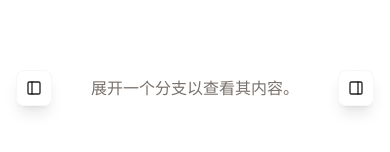
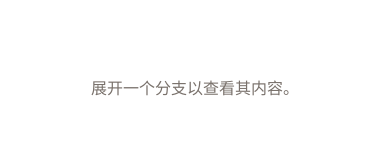
Before and after one commit to faithleysath/math-note, a React (Vite) app: page / in a window 390 px wide. Shown: the part 334-486 px from the top of the page. Built offline with nearby package versions, Linux system fonts and the light colour scheme.

Commit message:
优化了悬浮按钮显示逻辑

```diff
--- a/src/App.tsx
+++ b/src/App.tsx
@@ -1,4 +1,4 @@
-import { useEffect } from "react"
+import { useEffect, useState, useRef } from "react"
 import {
   ResizableHandle,
   ResizablePanel,
@@ -34,8 +34,19 @@ function App() {
   const setMobileView = useAppStore(state => state.setMobileView);
   const { width } = useWindowSize();
   const isMobile = width <= 768;
+  const [showFabs, setShowFabs] = useState(false);
+  const fabTimer = useRef<NodeJS.Timeout | null>(null);
 
   useHotkeys();
+
+  useEffect(() => {
+    // Cleanup timer on component unmount
+    return () => {
+      if (fabTimer.current) {
+        clearTimeout(fabTimer.current);
+      }
+    };
+  }, []);
 
   useEffect(() => {
     const initializeApp = async () => {
@@ -81,9 +92,23 @@ function App() {
     return <NotFoundPage />;
   }
 
+  const handleTouchStart = () => {
+    if (!isMobile) return;
+    if (fabTimer.current) {
+      clearTimeout(fabTimer.current);
+    }
+    setShowFabs(true);
+    fabTimer.current = setTimeout(() => {
+      setShowFabs(false);
+    }, 3000); // Hide after 3 seconds
+  };
+
   if (isMobile) {
     return (
-      <div className="h-svh w-screen bg-background text-foreground relative">
+      <div
+        className="h-svh w-screen bg-background text-foreground relative"
+        onTouchStart={handleTouchStart}
+      >
         <div className={cn("h-full w-full", mobileView !== 'main' && "blur-sm")}>
           <MainContent />
         </div>
@@ -103,9 +128,9 @@ function App() {
         )}
 
         {/* Floating Action Buttons */}
-        {mobileView === 'main' && (
+        {mobileView === 'main' && showFabs && (
           <>
-            <div className="absolute left-4 top-1/2 -translate-y-1/2 z-20">
+            <div className="absolute left-4 top-1/2 -translate-y-1/2 z-20 animate-in fade-in duration-300">
               <Button
                 size="icon"
                 onClick={() => setMobileView('left')}
@@ -114,7 +139,7 @@ function App() {
                 <PanelLeft />
               </Button>
             </div>
-            <div className="absolute right-4 top-1/2 -translate-y-1/2 z-20">
+            <div className="absolute right-4 top-1/2 -translate-y-1/2 z-20 animate-in fade-in duration-300">
               <Button
                 size="icon"
                 onClick={() => setMobileView('right')}
```
